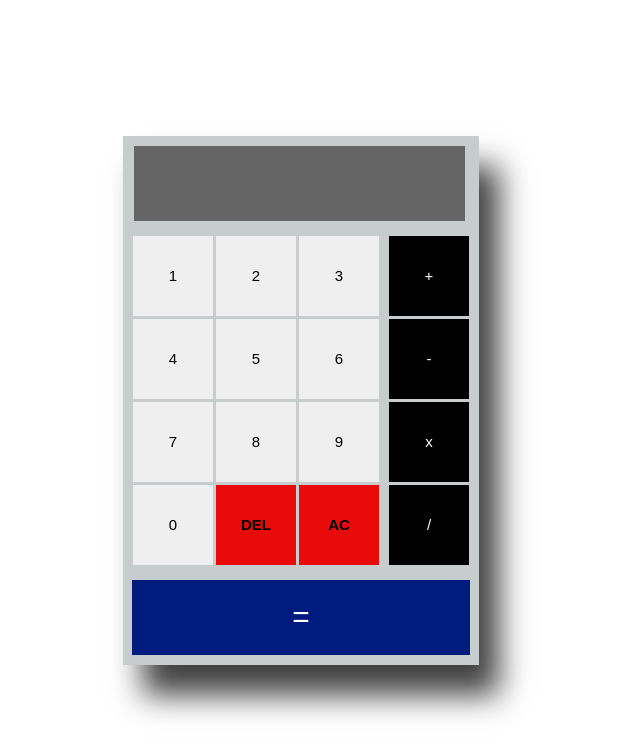
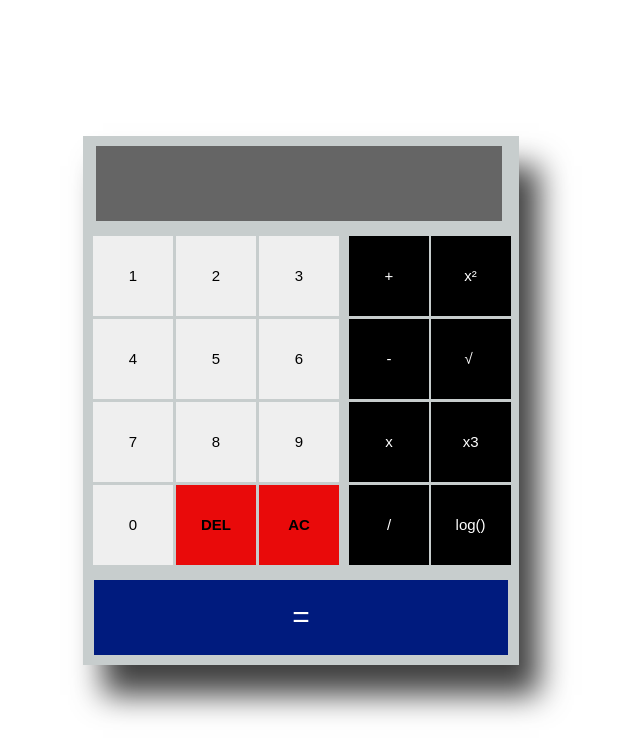
Before and after one commit to matiasgaleano018/calculadoraJS, a plain HTML site: page index.html in a window 1280 px wide. Shown: the whole page, without its empty margins (339-979 px from the left). Drawn offline with Linux system fonts and the light colour scheme.

```diff
--- a/index.html
+++ b/index.html
@@ -5,6 +5,7 @@
     <meta name="viewport" content="width=device-width, initial-scale=1.0">
     <title>Calculadora</title>
     <link rel="stylesheet" href="styles.css">
+    <meta name="google-site-verification" content="EfedSobdar5ICtzzfWljH1cQ05DsJM3iEbJ6ScyH3P0" />
 </head>
 <body>
     <div class="calculadora">
@@ -31,6 +32,12 @@
                     <input type="button" value="x">
                     <input type="button" value="/">
                 </div>
+                <div class="operation-container2" id="operation-container">
+                    <input type="button" value="x²">
+                    <input type="button" value="√ ">
+                    <input type="button" value="x3">
+                    <input type="button" value="log()">
+                </div>
             </div>
             <input type="button" value="=" class="button-igual" id="boton_igual">
         </div>
--- a/styles.css
+++ b/styles.css
@@ -30,7 +30,7 @@
 }
 .calculadora-container{
     display: grid;
-    grid-template-columns: repeat(2, auto);
+    grid-template-columns: repeat(3, auto);
     margin: 5px 10px;
 }
 .numbers-container{
@@ -61,6 +61,23 @@
 .operation-container input:hover{
     background: #252323;
 }
+
+.operation-container2{
+    display: grid;
+    grid-template-columns: repeat(1, 80px);
+    grid-template-rows: repeat(4, 80px);
+    grid-gap: 3px;
+    margin-left: 2%;
+}
+.operation-container2 input{
+    background: #000;
+    color: #fff;
+}
+.operation-container2 input:hover{
+    background: #252323;
+}
+
+
 .button-igual{
     width: 95%;
     height: 75px;
```
